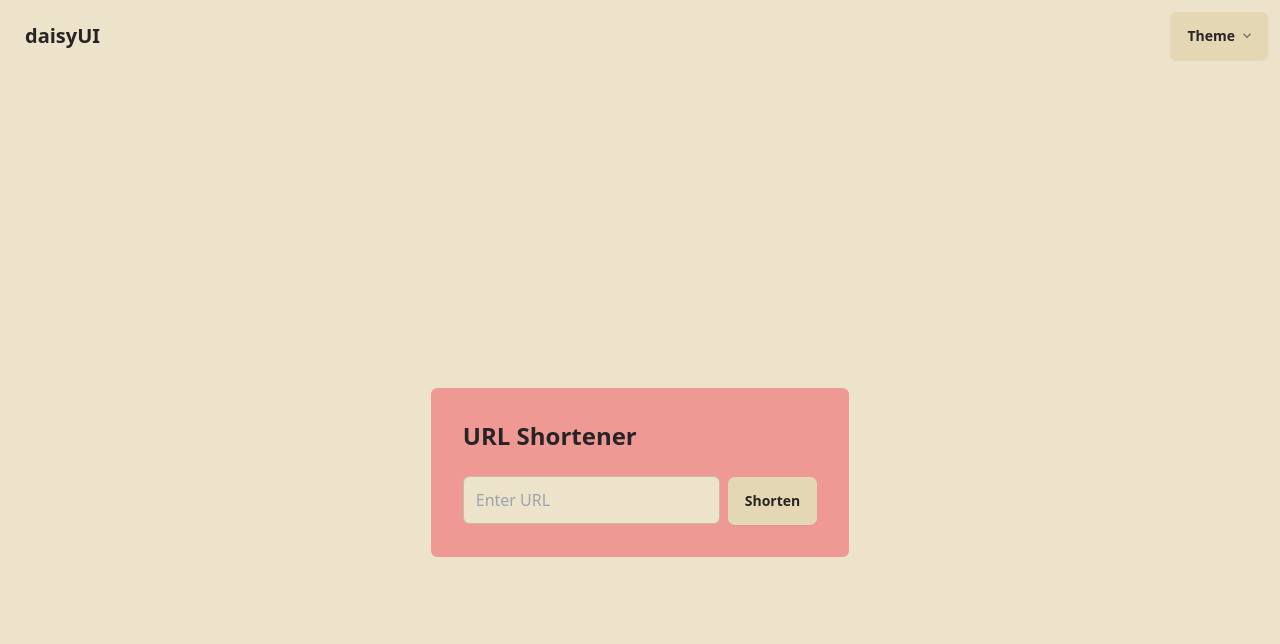
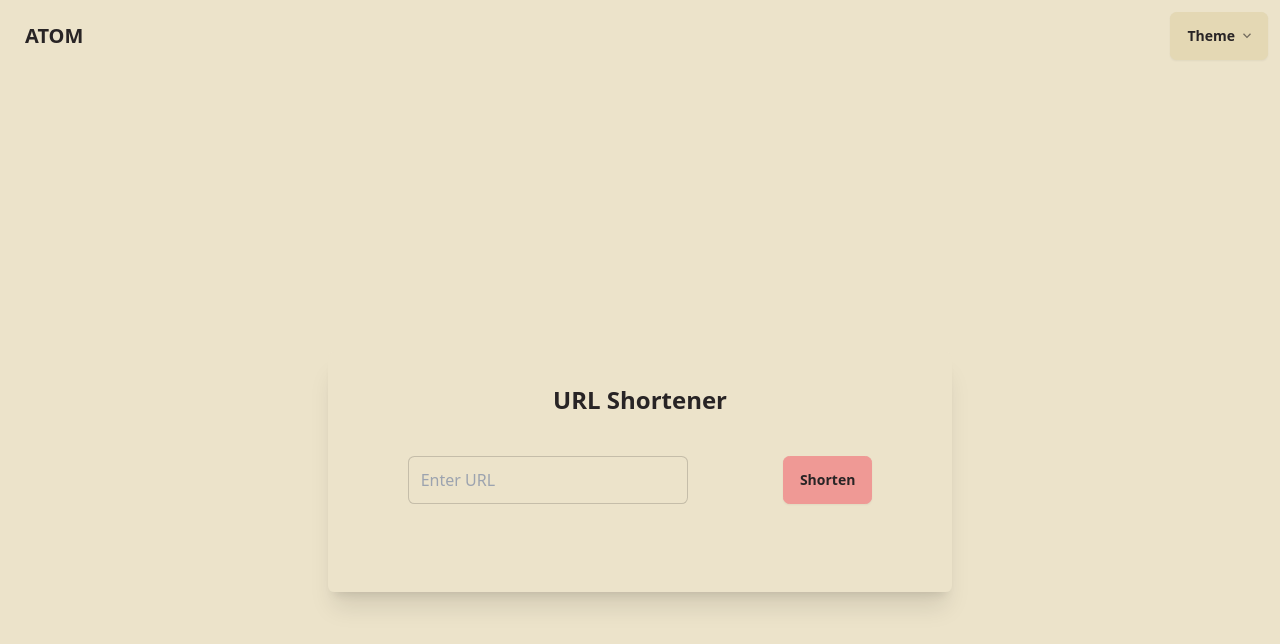
Before and after one commit to ATOM03/NextJs-URLShorten, a Next.js app: page / in a window 1280 px wide. Shown: the top 644 px of the page. Built offline with nearby package versions, Linux system fonts and the light colour scheme.

Commit message:
Fixes the UI Issue

```diff
--- a/src/middleware.js
+++ b/src/middleware.js
@@ -26,7 +26,7 @@ export default async function handler(req) {
         .eq("id", id)
         .single();
 
-      console.log(data, error);
+      // console.log(data, error);
 
       if (!error) {
         const shortUrl = data.original_url;
--- a/src/pages/api/create.js
+++ b/src/pages/api/create.js
@@ -17,7 +17,7 @@ export default async function handler(req, res) {
         .insert([{ id, original_url: originalUrl }])
         .select();
 
-      console.log(data, error);
+      // console.log(data, error);
 
       if (error) {
         res.status(500).json({ error: "Failed to create short URL" });
--- a/src/pages/index.js
+++ b/src/pages/index.js
@@ -1,16 +1,33 @@
 import Image from "next/image";
-import { Inter } from "next/font/google";
+import { Inter, Tektur } from "next/font/google";
 import { useState } from "react";
 
 const inter = Inter({ subsets: ["latin"] });
+const validURL = (str) => {
+  var pattern = new RegExp(
+    "^(https?:\\/\\/)?" + // protocol
+      "((([a-z\\d]([a-z\\d-]*[a-z\\d])*)\\.)+[a-z]{2,}|" + // domain name
+      "((\\d{1,3}\\.){3}\\d{1,3}))" + // OR ip (v4) address
+      "(\\:\\d+)?(\\/[-a-z\\d%_.~+]*)*" + // port and path
+      "(\\?[;&a-z\\d%_.~+=-]*)?" + // query string
+      "(\\#[-a-z\\d_]*)?$",
+    "i"
+  ); // fragment locator
+  return !!pattern.test(str);
+};
 
 export default function Home() {
   const [originalUrl, setOriginalUrl] = useState("");
   const [shortUrl, setShortUrl] = useState("");
+  const [inputError, setInputError] = useState(false);
+  const [loading, setLoading] = useState(false);
 
   const handleSubmit = async (e) => {
     e.preventDefault();
 
+    if (originalUrl !== "") {
+      if (validURL(originalUrl)) {
+        setLoading(true);
         const response = await fetch("/api/create", {
           method: "POST",
           headers: {
@@ -21,6 +38,15 @@ export default function Home() {
 
         const data = await response.json();
         setShortUrl(data.shortUrl);
+        setLoading(false);
+      } else {
+        setInputError(true);
+        setLoading(false);
+      }
+    } else {
+      setInputError(true);
+      setLoading(false);
+    }
   };
 
   const getValidURL = (url) => {
@@ -35,7 +61,7 @@ export default function Home() {
     <>
       <div className="navbar bg-base-100">
         <div className="flex-1">
-          <a className="btn btn-ghost text-xl">daisyUI</a>
+          <a className="btn btn-ghost text-xl">ATOM</a>
         </div>
         <div className="flex-none">
           <div className="dropdown dropdown-end">
@@ -52,7 +78,7 @@ export default function Home() {
               </svg>
             </div>
             <ul
-              tabIndex={0}
+              tabIndex={2}
               className="dropdown-content z-[1] p-2 shadow-2xl bg-base-300 rounded-box w-52"
             >
               <li>
@@ -105,8 +131,8 @@ export default function Home() {
                   type="radio"
                   name="theme-dropdown"
                   className="theme-controller btn btn-sm btn-block btn-ghost justify-start"
-                  aria-label="Forest"
-                  value="forest"
+                  aria-label="Dim"
+                  value="dim"
                 />
               </li>
             </ul>
@@ -114,24 +140,41 @@ export default function Home() {
         </div>
       </div>
       <div className="container mx-auto p-4 flex justify-center items-center flex-col min-h-screen">
-        <div className="card w-100 h-100 bg-primary text-primary-content">
+        <div className="card w-full h-60 bg-base-100 shadow-xl md:w-1/2">
           <div className="card-body">
-            <h1 className="text-2xl font-bold mb-4">URL Shortener</h1>
-            <form onSubmit={handleSubmit}>
+            <h1 className="text-2xl font-bold mb-4 text-center ">
+              URL Shortener
+            </h1>
+            <form className="flex justify-around mt-4" onSubmit={handleSubmit}>
+              <div className="w-8/12 md:w-1/2">
                 <input
                   type="text"
                   placeholder="Enter URL"
-                className="input input-bordered max-w-xs p-3 mr-2 border"
+                  className={`input w-full input-bordered ${
+                    inputError ? "input-error" : ""
+                  } max-w-xs p-3 mr-2 border`}
                   value={originalUrl}
-                onChange={(e) => setOriginalUrl(e.target.value)}
+                  onChange={(e) => {
+                    setOriginalUrl(e.target.value);
+                    setInputError(false);
+                  }}
                 />
-              <button type="submit" className="btn">
+                {inputError && (
+                  <div className="mt-2 text-red-600">Invalid URL</div>
+                )}
+              </div>
+              <button type="submit" className="btn btn-primary">
                 Shorten
               </button>
             </form>
+            {loading && (
+              <div className="flex justify-center">
+                <span className="loading loading-dots loading-lg"></span>
+              </div>
+            )}
             {shortUrl && (
-              <div className="mt-4">
-                <label className="font-bold mr-10">Short URL:</label>
+              <div className="mt-4 flex justify-center">
+                <label className="font-bold mr-2">Short URL:</label>
                 <a href={getValidURL(shortUrl)} target="_blank">
                   {getValidURL(shortUrl)}
                 </a>
@@ -140,6 +183,21 @@ export default function Home() {
           </div>
         </div>
       </div>
+
+      {/* <div className="container mx-auto p-4 flex justify-center items-center flex-col min-h-screen">
+        <div class="card lg:card-side bg-base-100 shadow-xl">
+          <figure>
+            <img src="/shortImage.png" alt="Album" />
+          </figure>
+          <div class="card-body">
+            <h2 class="card-title">New album is released!</h2>
+            <p>Click the button to listen on Spotiwhy app.</p>
+            <div class="card-actions justify-end">
+              <button class="btn btn-primary">Listen</button>
+            </div>
+          </div>
+        </div>
+      </div> */}
     </>
   );
 }
--- a/tailwind.config.js
+++ b/tailwind.config.js
@@ -16,6 +16,6 @@ module.exports = {
   },
   plugins: [require("daisyui")],
   daisyui: {
-    themes: ["retro", "cyberpunk", "valentine", "aqua", "forest"],
+    themes: ["retro", "cyberpunk", "valentine", "aqua", "dim"],
   },
 };
```
Also changed, not shown: public/shortImage.png (added). Lines whose indentation alone changed are shown as unchanged.
